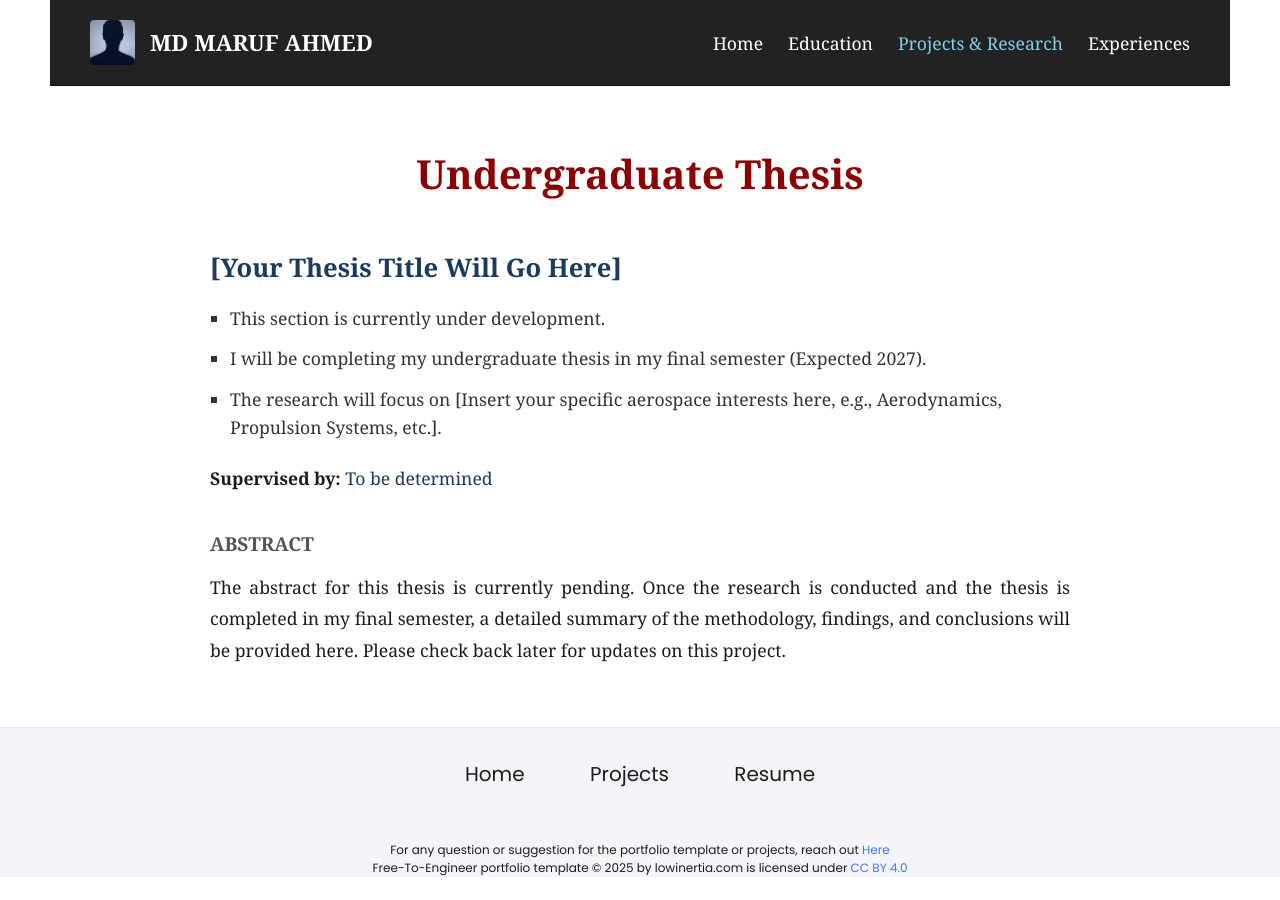
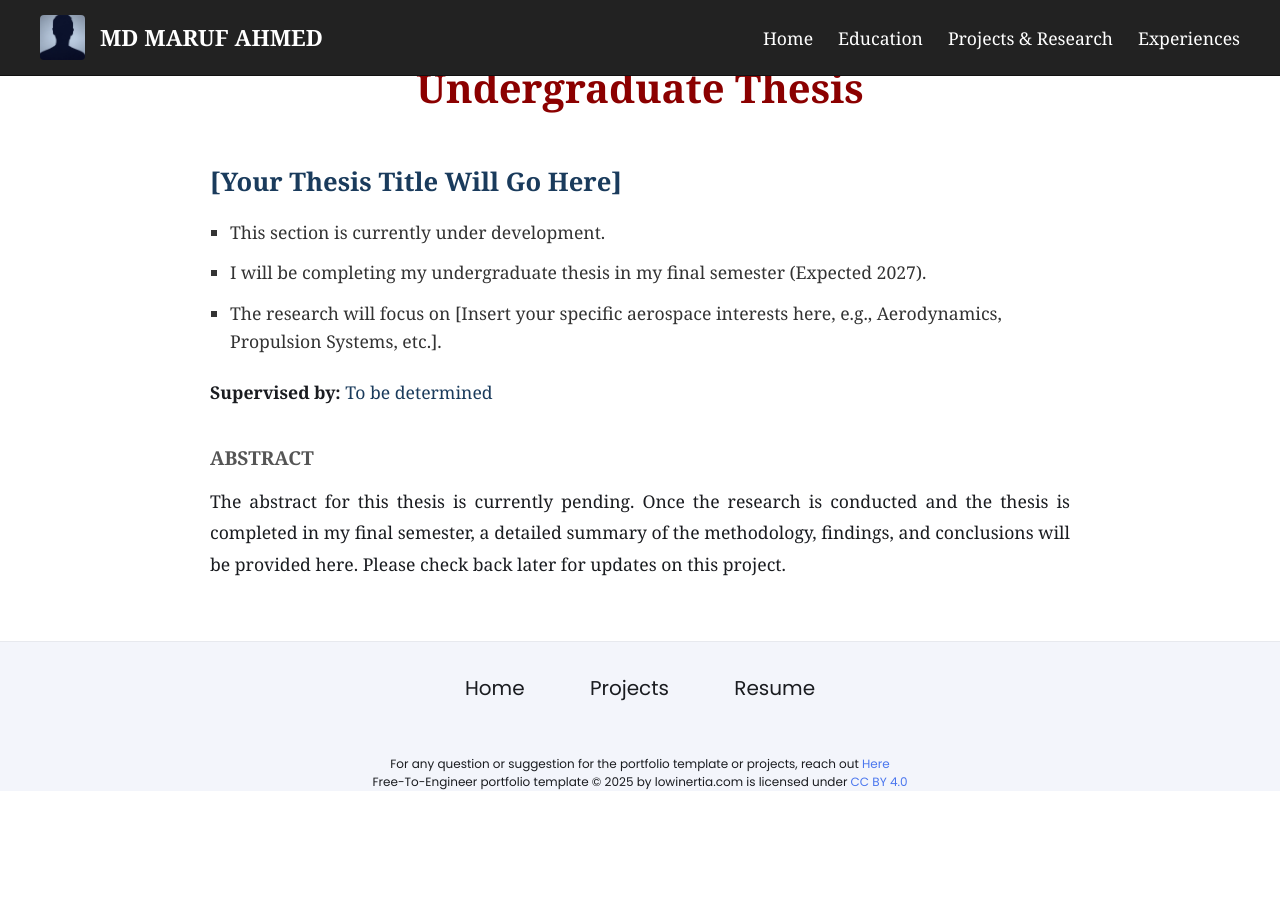
Before and after one commit to maruf066/maruf066.github.io, a Jekyll site: the page built from research.html, in a window 1280 px wide. Built offline with Jekyll 4.4.1, drawn with Linux system fonts in a browser that asks for light colours.

Commit message:
Update wrapper.html

```diff
--- a/_layouts/wrapper.html
+++ b/_layouts/wrapper.html
@@ -16,7 +16,7 @@
 
     <!-- ================= NAVBAR START ================= -->
     {% if page.url == "/" or page.url == "/index.html" %}
-      <!-- 1. HOME PAGE (Clean, sans-serif, matching Ref Pic 2) -->
+      <!-- 1. HOME PAGE ONLY (Clean, white background, dark text) -->
       <div style="position: relative !important; width: 100% !important; z-index: 99999 !important; display: flex !important; justify-content: space-between !important; align-items: center !important; padding: 20px 40px !important; box-sizing: border-box !important; background: #ffffff !important; border-bottom: 1px solid #eaeaea !important; font-family: 'Poppins', sans-serif !important;">
           <div style="display: flex !important; align-items: center !important;">
               <a href="{{ site.baseurl }}/" style="font-size: 1.5rem !important; font-weight: 600 !important; color: #000000 !important; text-decoration: none !important;">MD MARUF AHMED</a>
@@ -24,33 +24,15 @@
           <div style="display: flex !important; align-items: center !important; gap: 25px !important;">
               <a href="{{ site.baseurl }}/" style="font-size: 1.1rem !important; color: #333333 !important; text-decoration: none !important;">Home</a>
               <a href="{{ site.baseurl }}/education/" style="font-size: 1.1rem !important; color: #333333 !important; text-decoration: none !important;">Education</a>
-              <!-- Research link removed, Projects renamed -->
               <a href="{{ site.baseurl }}/projects/" style="font-size: 1.1rem !important; color: #333333 !important; text-decoration: none !important;">Projects & Research</a>
               <a href="{{ site.baseurl }}/experiences/" style="font-size: 1.1rem !important; color: #333333 !important; text-decoration: none !important;">Experiences</a>
-              <!-- Resume Button -->
               <a href="{{site.resume-url}}" target="_blank" rel="noopener noreferrer" style="font-size: 1rem !important; color: #40b3a2 !important; text-decoration: none !important; border: 2px solid #40b3a2 !important; padding: 6px 18px !important; border-radius: 8px !important; font-weight: 600 !important;">Resume</a>
           </div>
       </div>
 
-    {% elsif page.url contains "/education/" %}
-      <!-- 2. EDUCATION PAGE (Transparent background, white text) -->
-      <div style="position: absolute !important; top: 0 !important; left: 0 !important; width: 100% !important; z-index: 99999 !important; display: flex !important; justify-content: space-between !important; align-items: center !important; padding: 20px 40px !important; box-sizing: border-box !important; background: transparent !important; font-family: Georgia, 'Times New Roman', serif !important;">
-          <div style="display: flex !important; align-items: center !important; gap: 15px !important;">
-              <img src="{{ site.baseurl }}/assets/images/profile-image/avatar.jpeg" alt="Profile" style="width: 45px !important; height: 45px !important; border-radius: 4px !important; object-fit: cover !important; display: block !important;">
-              <a href="{{ site.baseurl }}/" style="font-size: 1.4rem !important; font-weight: bold !important; color: #ffffff !important; text-decoration: none !important; text-shadow: 1px 1px 4px rgba(0,0,0,0.9) !important;">MD MARUF AHMED</a>
-          </div>
-          <div style="display: flex !important; align-items: center !important; gap: 25px !important;">
-              <a href="{{ site.baseurl }}/" style="font-size: 1.1rem !important; color: #ffffff !important; text-decoration: none !important; text-shadow: 1px 1px 4px rgba(0,0,0,0.9) !important;">Home</a>
-              <a href="{{ site.baseurl }}/education/" style="font-size: 1.1rem !important; color: #ffffff !important; text-decoration: none !important; text-shadow: 1px 1px 4px rgba(0,0,0,0.9) !important;">Education</a>
-              <!-- Research link removed, Projects renamed -->
-              <a href="{{ site.baseurl }}/projects/" style="font-size: 1.1rem !important; color: #ffffff !important; text-decoration: none !important; text-shadow: 1px 1px 4px rgba(0,0,0,0.9) !important;">Projects & Research</a>
-              <a href="{{ site.baseurl }}/experiences/" style="font-size: 1.1rem !important; color: #ffffff !important; text-decoration: none !important; text-shadow: 1px 1px 4px rgba(0,0,0,0.9) !important;">Experiences</a>
-          </div>
-      </div>
-
     {% else %}
-      <!-- 3. ALL OTHER PAGES (Solid dark background, white text, blue active link) -->
-      <div style="position: relative !important; width: 100% !important; z-index: 99999 !important; display: flex !important; justify-content: space-between !important; align-items: center !important; padding: 20px 40px !important; box-sizing: border-box !important; background: #222222 !important; border-bottom: 1px solid #111 !important; font-family: Georgia, 'Times New Roman', serif !important;">
+      <!-- 2. ALL OTHER PAGES (Fixed Dark Navbar, White Text) -->
+      <div style="position: fixed !important; top: 0 !important; left: 0 !important; width: 100% !important; z-index: 99999 !important; display: flex !important; justify-content: space-between !important; align-items: center !important; padding: 15px 40px !important; box-sizing: border-box !important; background: #222222 !important; border-bottom: 1px solid #111 !important; font-family: Georgia, 'Times New Roman', serif !important;">
           <div style="display: flex !important; align-items: center !important; gap: 15px !important;">
               <img src="{{ site.baseurl }}/assets/images/profile-image/avatar.jpeg" alt="Profile" style="width: 45px !important; height: 45px !important; border-radius: 4px !important; object-fit: cover !important; display: block !important;">
               <a href="{{ site.baseurl }}/" style="font-size: 1.4rem !important; font-weight: bold !important; color: #ffffff !important; text-decoration: none !important;">MD MARUF AHMED</a>
@@ -58,11 +40,8 @@
           <div style="display: flex !important; align-items: center !important; gap: 25px !important;">
               <a href="{{ site.baseurl }}/" style="font-size: 1.1rem !important; color: #ffffff !important; text-decoration: none !important;">Home</a>
               <a href="{{ site.baseurl }}/education/" style="font-size: 1.1rem !important; color: #ffffff !important; text-decoration: none !important;">Education</a>
-
-              <!-- Research link removed. Projects renamed with updated highlight logic -->
-              <a href="{{ site.baseurl }}/projects/" style="font-size: 1.1rem !important; color: {% if page.url contains '/projects/' or page.url contains '/research/' %}#87CEEB{% else %}#ffffff{% endif %} !important; text-decoration: none !important;">Projects & Research</a>
-
-              <a href="{{ site.baseurl }}/experiences/" style="font-size: 1.1rem !important; color: {% if page.url contains '/experiences/' %}#87CEEB{% else %}#ffffff{% endif %} !important; text-decoration: none !important;">Experiences</a>
+              <a href="{{ site.baseurl }}/projects/" style="font-size: 1.1rem !important; color: #ffffff !important; text-decoration: none !important;">Projects & Research</a>
+              <a href="{{ site.baseurl }}/experiences/" style="font-size: 1.1rem !important; color: #ffffff !important; text-decoration: none !important;">Experiences</a>
           </div>
       </div>
     {% endif %}
```
